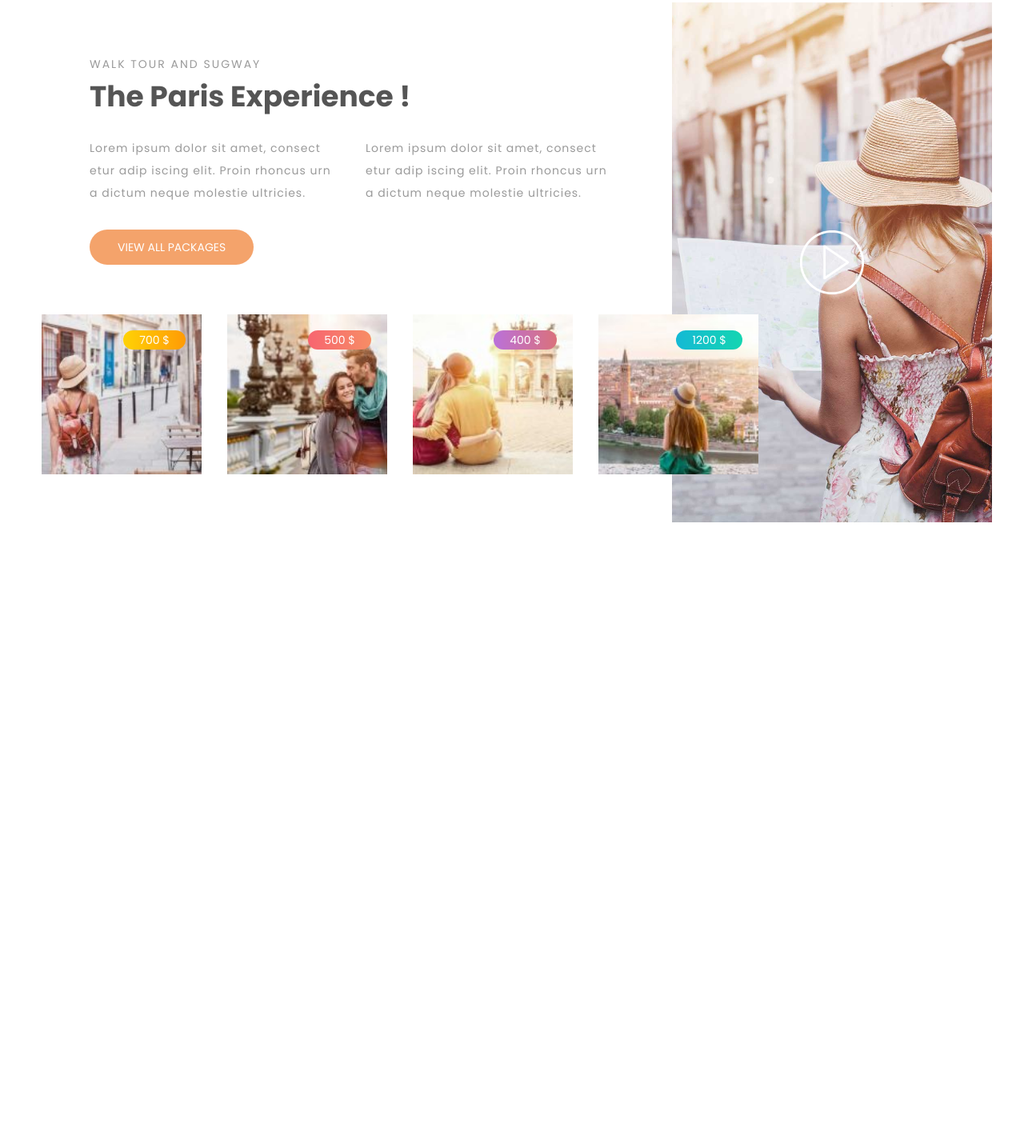
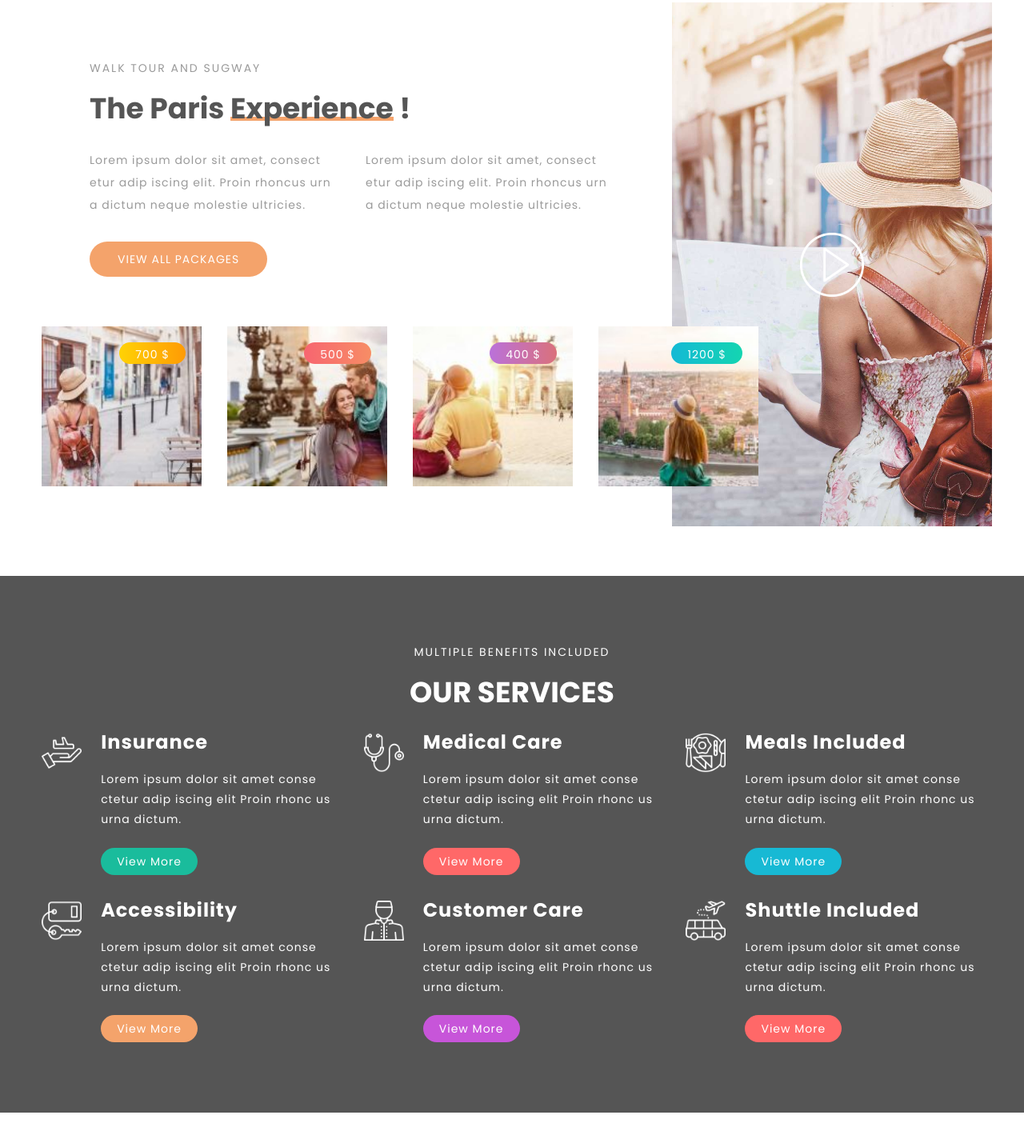
Before and after one commit to Fbin243/city-tours, a plain HTML site: page index.html in a window 1280 px wide. Shown: the part 857-2286 px from the top of the page at 80% size. Before the commit the page ends 1510 px from the top, so only its background shows below. Drawn offline with Linux system fonts and the light colour scheme.

Commit message:
done service section

```diff
--- a/css/general.css
+++ b/css/general.css
@@ -20,6 +20,7 @@
 1.4
 
 - Letter spacing
+0.1rem
 0.2rem
 
 --- 02 COLORS
@@ -37,7 +38,7 @@
 #C755D9
 #17B9D4
 #1ABC9C
-#F76570, #FFD203 : for cta
+#F76570, #FFD203 : for preview cards
 #BA71DA: articles & news
 
 
@@ -50,7 +51,7 @@
 - logo + nav
 - hero
 - feature row
-- feature boxes
+- feature boxes (service section)
 - preview card
 - z-pattern of feature rows
 - footer
@@ -124,7 +125,7 @@ img {
   color: #9a9a9a;
   font-weight: 400;
   letter-spacing: 0.2rem;
-  margin-bottom: 1.6rem;
+  margin-bottom: 2.6rem;
 }
 
 .btn:link,
@@ -154,6 +155,22 @@ img {
 
 .text-orange {
   color: #f4a36b;
+}
+
+.underline-text {
+  position: relative;
+  text-decoration: none;
+}
+
+.underline-text::after {
+  content: "";
+  width: 100%;
+  height: 0.5rem;
+  background-color: #f4a36b;
+  position: absolute;
+  top: 70%;
+  left: 0;
+  z-index: -1;
 }
 
 .tag-hot,
--- a/css/style.css
+++ b/css/style.css
@@ -228,15 +228,14 @@
 .feature-row {
   grid-template-columns: 67fr 33fr;
   align-items: start;
-  /* temp  */
-  height: 65rem;
+  height: 65.5rem;
   gap: 0;
+  margin-bottom: 6.2rem;
 }
 
 .feature-row-content {
   position: relative;
-  /* padding: 3.2rem; */
-  padding-top: 7rem;
+  padding-top: 7.5rem;
   padding-left: 6rem;
   padding-right: 7rem;
 }
@@ -253,6 +252,7 @@
   font-size: 1.4rem;
   padding: 1.5rem 3.5rem;
   margin-bottom: 6.2rem;
+  letter-spacing: 0.1rem;
 }
 
 .feature-row-boxes {
@@ -264,22 +264,25 @@
   z-index: 1;
 }
 
-.feature-row-box {
+.feature-row-box:link,
+.feature-row-box:visited {
   height: 20rem;
   width: 20rem;
   background-repeat: no-repeat;
   background-size: cover;
   position: relative;
+  display: inline-block;
 }
 
 .feature-row-box::after {
-  padding: 0.5rem 2rem 0.5rem;
+  padding: 0.8rem 2rem 0.5rem;
   border-radius: 10rem;
   color: #fff;
   font-size: 1.4rem;
   position: absolute;
   top: 2rem;
   right: 2rem;
+  letter-spacing: 0.1rem;
 }
 
 .feature-row-box:nth-child(1)::after {
@@ -321,7 +324,8 @@
   position: relative;
 }
 
-.feature-row-img-icon {
+.feature-row-img-icon:link,
+.feature-row-img-icon:visited {
   background-image: url(../img/icon-play.png);
   background-size: cover;
   width: 8rem;
@@ -331,4 +335,73 @@
   top: 50%;
   left: 50%;
   transform: translate(-50%, -50%);
+  display: inline-block;
 }
+
+/***********************/
+/* SERVICE SECTION
+/***********************/
+.service-section {
+  background-color: #555;
+  color: #fff;
+  padding-top: 8.8rem;
+  padding-bottom: 8.8rem;
+  position: relative;
+  margin-bottom: 7.5rem;
+}
+
+.service-section .main-heading,
+.service-section .sub-heading {
+  color: #fff;
+  text-align: center;
+}
+
+.service-box {
+  grid-template-columns: 1fr 4fr;
+  gap: 0;
+}
+
+.service-box:nth-child(1) .btn {
+  background-color: #1abc9c;
+}
+.service-box:nth-child(2) .btn {
+  background-color: #ff6868;
+}
+.service-box:nth-child(3) .btn {
+  background-color: #17b9d4;
+}
+.service-box:nth-child(4) .btn {
+  background-color: #f4a36b;
+}
+.service-box:nth-child(5) .btn {
+  background-color: #c755d9;
+}
+.service-box:nth-child(6) .btn {
+  background-color: #ff6868;
+}
+
+.service-img {
+  width: 5rem;
+}
+
+.service-box-heading {
+  font-size: 2.4rem;
+  font-weight: 700;
+  margin-bottom: 2.2rem;
+  letter-spacing: 0.1rem;
+}
+
+.service-box-desc {
+  font-size: 1.4rem;
+  line-height: 1.8;
+  margin-bottom: 2.2rem;
+  letter-spacing: 0.1rem;
+}
+
+.service-box-btn:link {
+  text-transform: capitalize;
+  font-size: 1.4rem;
+  letter-spacing: 0.1rem;
+  padding-top: 1rem;
+  padding-bottom: 1rem;
+}
--- a/index.html
+++ b/index.html
@@ -147,10 +147,13 @@
           class="hero-slide-icon hero-slide-icon--right fa-solid fa-chevron-right"
         ></i>
       </section>
+      <!-- feature-row  -->
       <section class="feature-row container grid">
         <div class="feature-row-content">
           <h3 class="sub-heading">WALK TOUR AND SUGWAY</h3>
-          <h2 class="main-heading">The Paris Experience !</h2>
+          <h2 class="main-heading">
+            The Paris <u class="underline-text">Experience</u> !
+          </h2>
           <div class="feature-row-desc grid grid--2-cols">
             <p>
               Lorem ipsum dolor sit amet, consect etur adip iscing elit. Proin
@@ -165,15 +168,104 @@
             <a class="btn" href="#">View all packages</a>
           </div>
           <div class="feature-row-boxes grid grid--4-cols">
-            <div class="feature-row-box"></div>
-            <div class="feature-row-box"></div>
-            <div class="feature-row-box"></div>
-            <div class="feature-row-box"></div>
+            <a href="#" class="feature-row-box"></a>
+            <a href="#" class="feature-row-box"></a>
+            <a href="#" class="feature-row-box"></a>
+            <a href="#" class="feature-row-box"></a>
           </div>
         </div>
         <div class="feature-row-img">
-          <div class="feature-row-img-icon"></div>
+          <a href="#" class="feature-row-img-icon"></a>
         </div>
+      </section>
+      <!-- service section  -->
+      <section class="service-section">
+        <h3 class="sub-heading">MULTIPLE BENEFITS INCLUDED</h3>
+        <h2 class="main-heading">OUR <u class="underline-text">SERVICES</u></h2>
+        <div class="container grid grid--3-cols">
+          <div class="service-box grid">
+            <div class="service-img">
+              <img src="img/service-icon-01.png" alt="insurance" />
+            </div>
+            <div class="service-content">
+              <p class="service-box-heading">Insurance</p>
+              <p class="service-box-desc">
+                Lorem ipsum dolor sit amet conse ctetur adip iscing elit Proin
+                rhonc us urna dictum.
+              </p>
+              <a href="#" class="btn service-box-btn">View more</a>
+            </div>
+          </div>
+          <div class="service-box grid">
+            <div class="service-img">
+              <img src="img/service-icon-02.png" alt="insurance" />
+            </div>
+            <div class="service-content">
+              <p class="service-box-heading">Medical Care</p>
+              <p class="service-box-desc">
+                Lorem ipsum dolor sit amet conse ctetur adip iscing elit Proin
+                rhonc us urna dictum.
+              </p>
+              <a href="#" class="btn service-box-btn">View more</a>
+            </div>
+          </div>
+          <div class="service-box grid">
+            <div class="service-img">
+              <img src="img/service-icon-03.png" alt="insurance" />
+            </div>
+            <div class="service-content">
+              <p class="service-box-heading">Meals Included</p>
+              <p class="service-box-desc">
+                Lorem ipsum dolor sit amet conse ctetur adip iscing elit Proin
+                rhonc us urna dictum.
+              </p>
+              <a href="#" class="btn service-box-btn">View more</a>
+            </div>
+          </div>
+          <div class="service-box grid">
+            <div class="service-img">
+              <img src="img/service-icon-04.png" alt="insurance" />
+            </div>
+            <div class="service-content">
+              <p class="service-box-heading">Accessibility</p>
+              <p class="service-box-desc">
+                Lorem ipsum dolor sit amet conse ctetur adip iscing elit Proin
+                rhonc us urna dictum.
+              </p>
+              <a href="#" class="btn service-box-btn">View more</a>
+            </div>
+          </div>
+          <div class="service-box grid">
+            <div class="service-img">
+              <img src="img/service-icon-05.png" alt="insurance" />
+            </div>
+            <div class="service-content">
+              <p class="service-box-heading">Customer Care</p>
+              <p class="service-box-desc">
+                Lorem ipsum dolor sit amet conse ctetur adip iscing elit Proin
+                rhonc us urna dictum.
+              </p>
+              <a href="#" class="btn service-box-btn">View more</a>
+            </div>
+          </div>
+          <div class="service-box grid">
+            <div class="service-img">
+              <img src="img/service-icon-06.png" alt="insurance" />
+            </div>
+            <div class="service-content">
+              <p class="service-box-heading">Shuttle Included</p>
+              <p class="service-box-desc">
+                Lorem ipsum dolor sit amet conse ctetur adip iscing elit Proin
+                rhonc us urna dictum.
+              </p>
+              <a href="#" class="btn service-box-btn">View more</a>
+            </div>
+          </div>
+        </div>
+      </section>
+      <!-- preview section  -->
+      <section class="preview-section container grid">
+        <div class="preview-banner"></div>
       </section>
     </main>
     <footer></footer>
```
Also changed, not shown: img/service-icon-01.png (added), img/service-icon-02.png (added), img/service-icon-03.png (added), img/service-icon-04.png (added), img/service-icon-05.png (added), img/service-icon-06.png (added), 1 other file.
